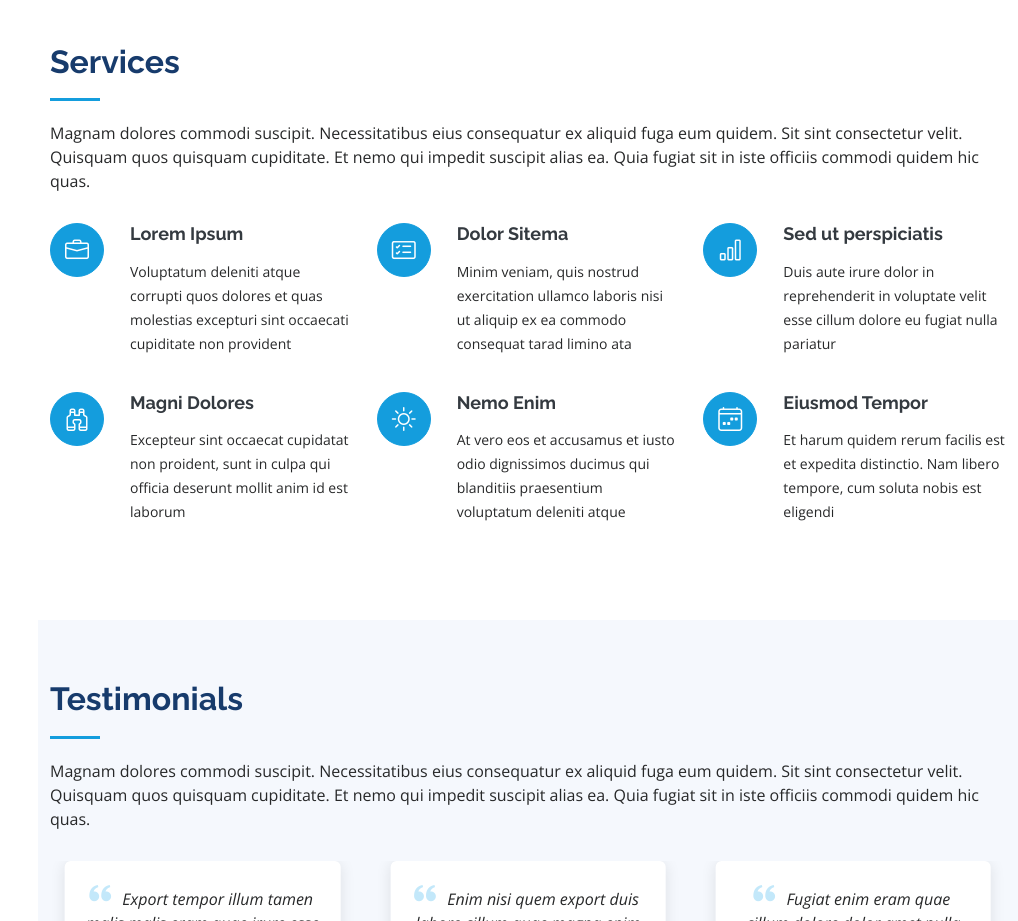
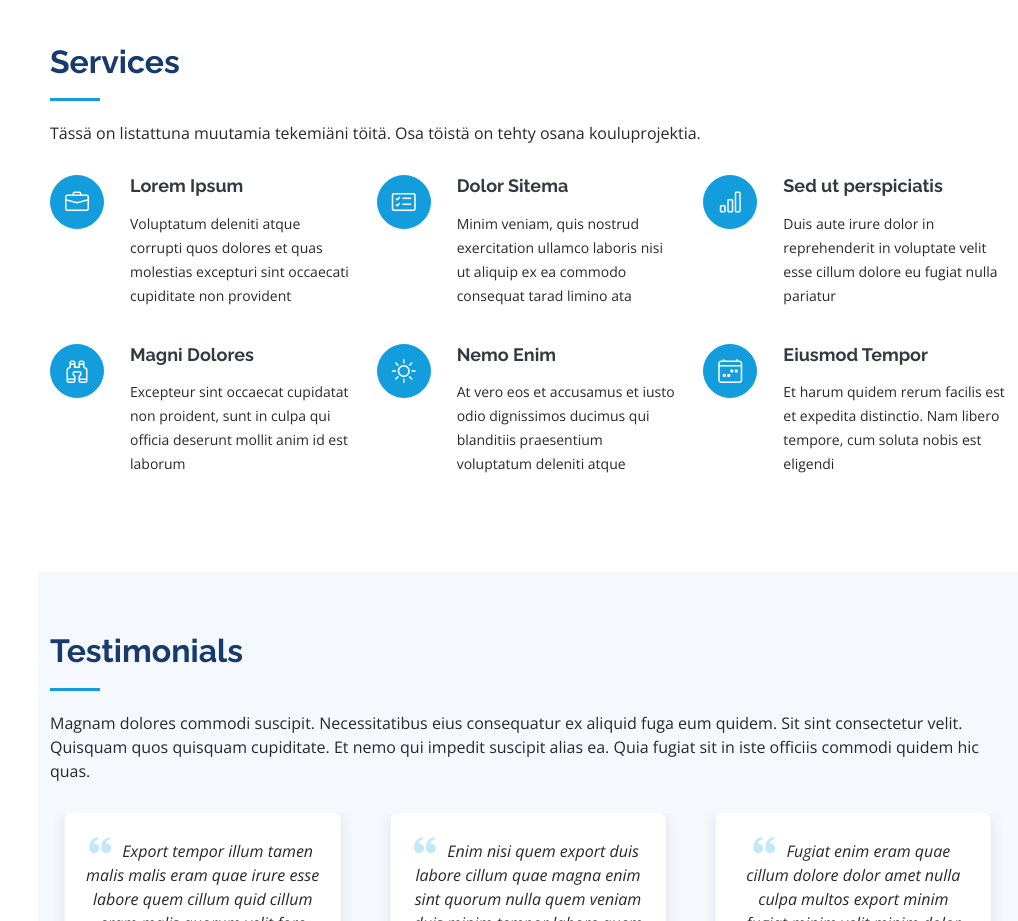
Before and after one commit to VilleBoee/VilleBoee.github.io, a plain HTML site: page index.html in a window 1280 px wide. Shown: the part 4760-5681 px from the top of the page, without its empty margins (262-1280 px from the left). Drawn offline with nearby package versions, Linux system fonts and the light colour scheme.

Commit message:
suomennos

```diff
--- a/index.html
+++ b/index.html
@@ -429,7 +429,7 @@
 
         <div class="section-title">
           <h2>Services</h2>
-          <p>Magnam dolores commodi suscipit. Necessitatibus eius consequatur ex aliquid fuga eum quidem. Sit sint consectetur velit. Quisquam quos quisquam cupiditate. Et nemo qui impedit suscipit alias ea. Quia fugiat sit in iste officiis commodi quidem hic quas.</p>
+          <p>Tässä on listattuna muutamia tekemiäni töitä. Osa töistä on tehty osana kouluprojektia.</p>
         </div>
 
         <div class="row">
```
